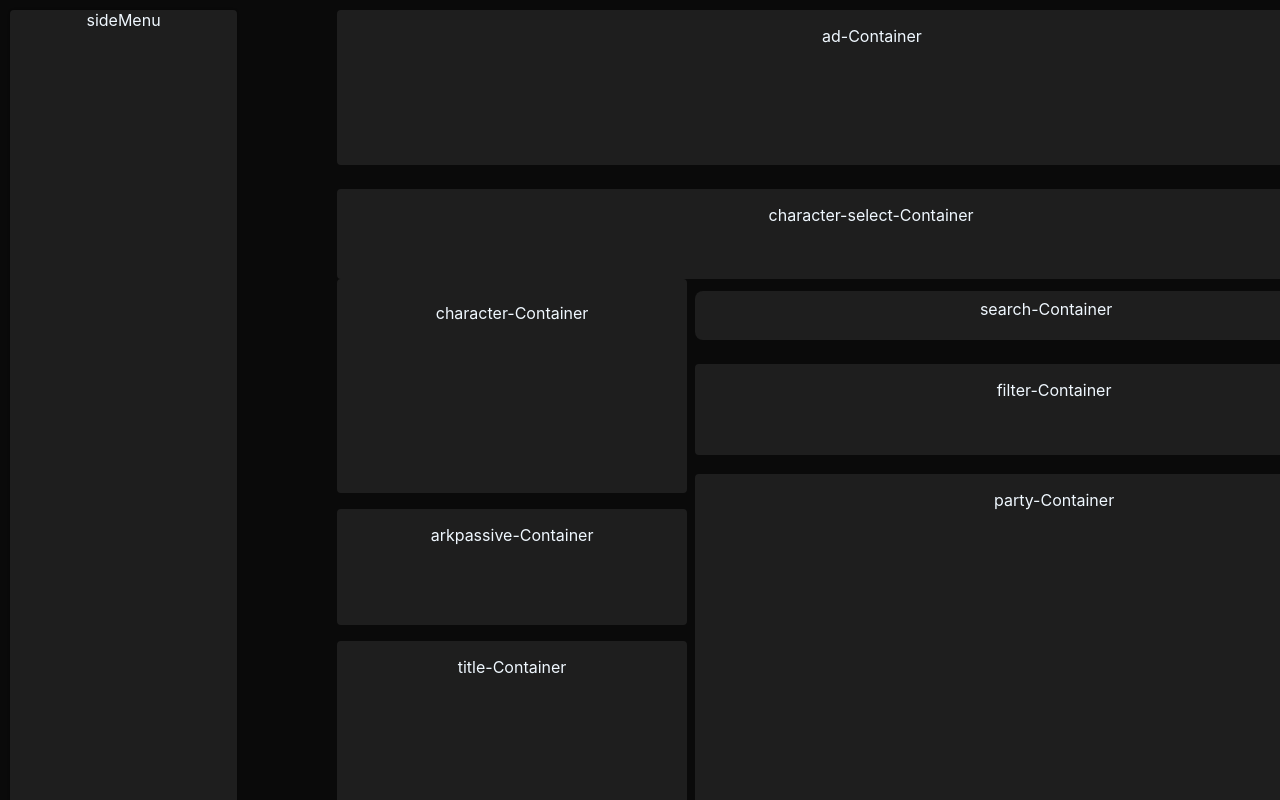
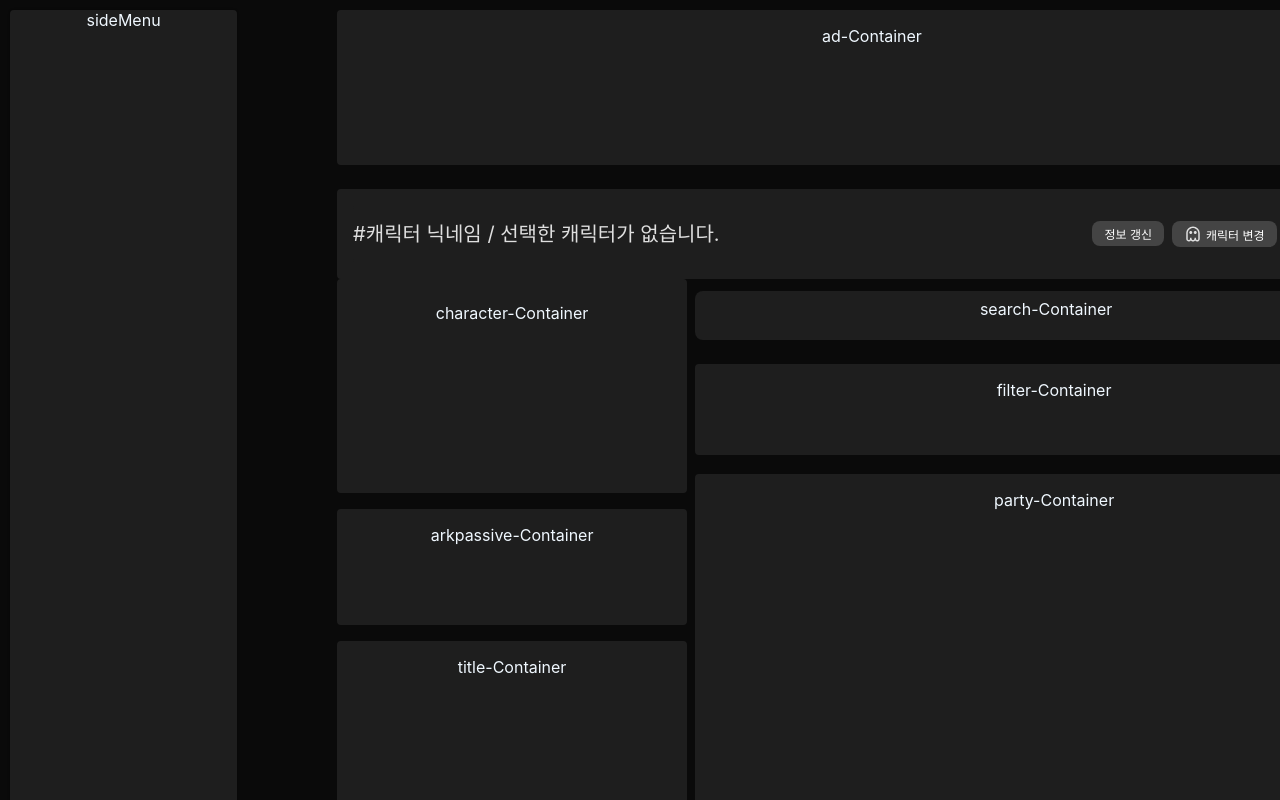
Before and after one commit to bsko98/loain, a React (Create React App) app: page / in a window 1280 px wide. Shown: the top 800 px of the page. Built offline with nearby package versions, Linux system fonts and the light colour scheme.

Commit message:
캐릭터 선택 만들었음.

```diff
--- /dev/null
+++ b/src/components/CharacterSelectContainer.css
@@ -0,0 +1,57 @@
+.character-select-container {
+    display: flex;
+    align-items: center;
+    justify-content: space-between;
+    width: 1036px;
+    height: auto;
+    min-height: 58px;
+    background-color: #1E1E1E;
+    border-radius: 4px;
+}
+
+.character-info {
+    font-size: 20px;
+    flex-grow: 1;
+    text-align: left;
+    line-height: 100%;
+    color: rgba(223,223,223,1);
+}
+
+
+.character-select-button-group {
+  display: flex;
+  gap: 8px;
+  justify-content: flex-end;
+
+}
+
+.character-select-btn {
+  background-color: #444;
+  color: white;
+  border: none;
+  border-radius: 8px;
+  cursor: pointer;
+  font-size: 12px;
+  display: flex;
+  align-items: center;
+  justify-content: center;
+  gap: 4px;
+  padding: 4px 12px;
+  width: auto;
+}
+.refresh{
+  height: 25px;
+}
+.change{
+  height: 26px;
+}
+.select{
+  height: 26px;
+}
+.character-select-btn:hover {
+    background-color: #666;
+}
+.character-select-btn.character-select-icon{
+  width: 18px;
+  height: 18px;
+}
--- /dev/null
+++ b/src/components/CharacterSelectContainer.js
@@ -0,0 +1,52 @@
+import React, { useState } from "react";
+import "./CharacterSelectContainer.css";
+import CharacterSelectIcon from "../images/CharacterSelectIcon.svg";
+
+const CharacterSelectContainer = () => {
+    const [characterName, setCharacterName] = useState(null);
+    const [loading, setLoading] = useState(false);
+    const characterapi="";
+    const handleRefresh = async () => {
+        setLoading(true);
+        setCharacterName("하트소서");
+        //API 호출부분
+        // try {
+        // const response = await fetch(characterapi);
+        // const data = await response.json();
+
+        // if (response.ok) {
+        //     setCharacterName(data.characterName || "알 수 없음");
+        // } else {
+        //     alert("캐릭터 정보를 가져오는 데 실패했습니다.");
+        // }
+        // } catch (error) {
+        // alert("네트워크 오류가 발생했습니다.");
+        // console.error(error);
+        // }
+
+        setLoading(false);
+    };
+
+    return (
+        <div className="character-select-container">
+        <span className="character-info">
+            #{characterName || "캐릭터 닉네임"} / 선택한 캐릭터가 없습니다.
+        </span>
+        <div className="character-select-button-group">
+            <button className="character-select-btn refresh" onClick={handleRefresh} disabled={loading}>
+            {loading ? "갱신 중..." : "정보 갱신"}
+            </button>
+            <button className="character-select-btn change">
+                <img src={CharacterSelectIcon} alt="캐릭터 변경" className="character-select-icon"/>
+                캐릭터 변경
+            </button>
+            <button className="character-select-btn select">
+                <img src={CharacterSelectIcon} alt="캐릭터 선택" className="character-select-icon"/>
+                캐릭터 선택
+            </button>
+        </div>
+        </div>
+    );
+};
+
+export default CharacterSelectContainer;
--- a/src/pages/MainPage.js
+++ b/src/pages/MainPage.js
@@ -1,5 +1,6 @@
 import React , {useState} from 'react';
 import './MainPage.css';
+import CharacterSelectContainer from '../components/CharacterSelectContainer';
 
 const MainPage = () => {
     return (
@@ -7,7 +8,7 @@ const MainPage = () => {
           <div className="side-Menu-Container">sideMenu</div>
           <div className="content-Wrapper">
             <div className="ad-Container">ad-Container</div>
-            <div className="character-Select-Container">character-select-Container</div>
+            <div className="character-Select-Container"><CharacterSelectContainer></CharacterSelectContainer></div>
             <div className="main-Content">
               <div className="left-Column">
                 <div className="character-Container">character-Container</div>
```
Also changed, not shown: src/images/CharacterSelectIcon.svg (added), 1 other file (tests, documents, lock files or other folders).
